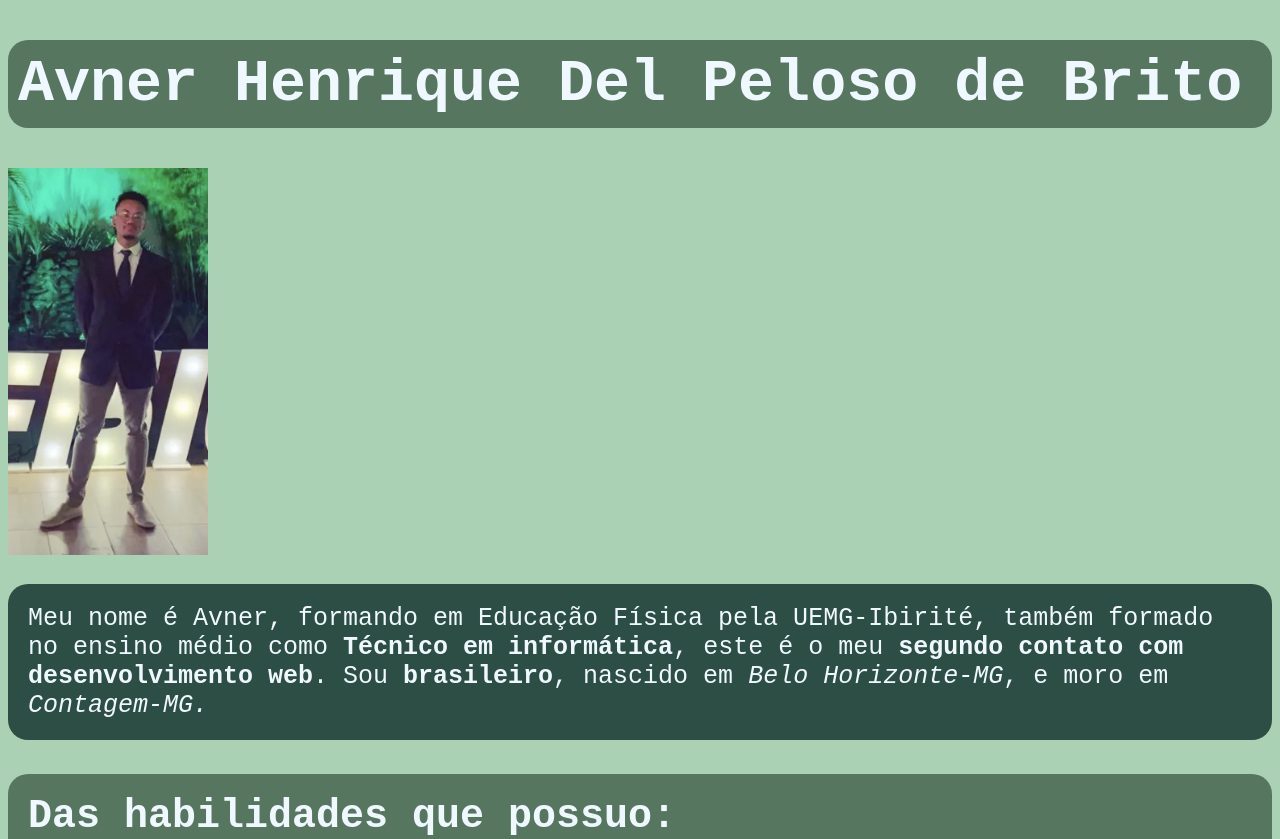
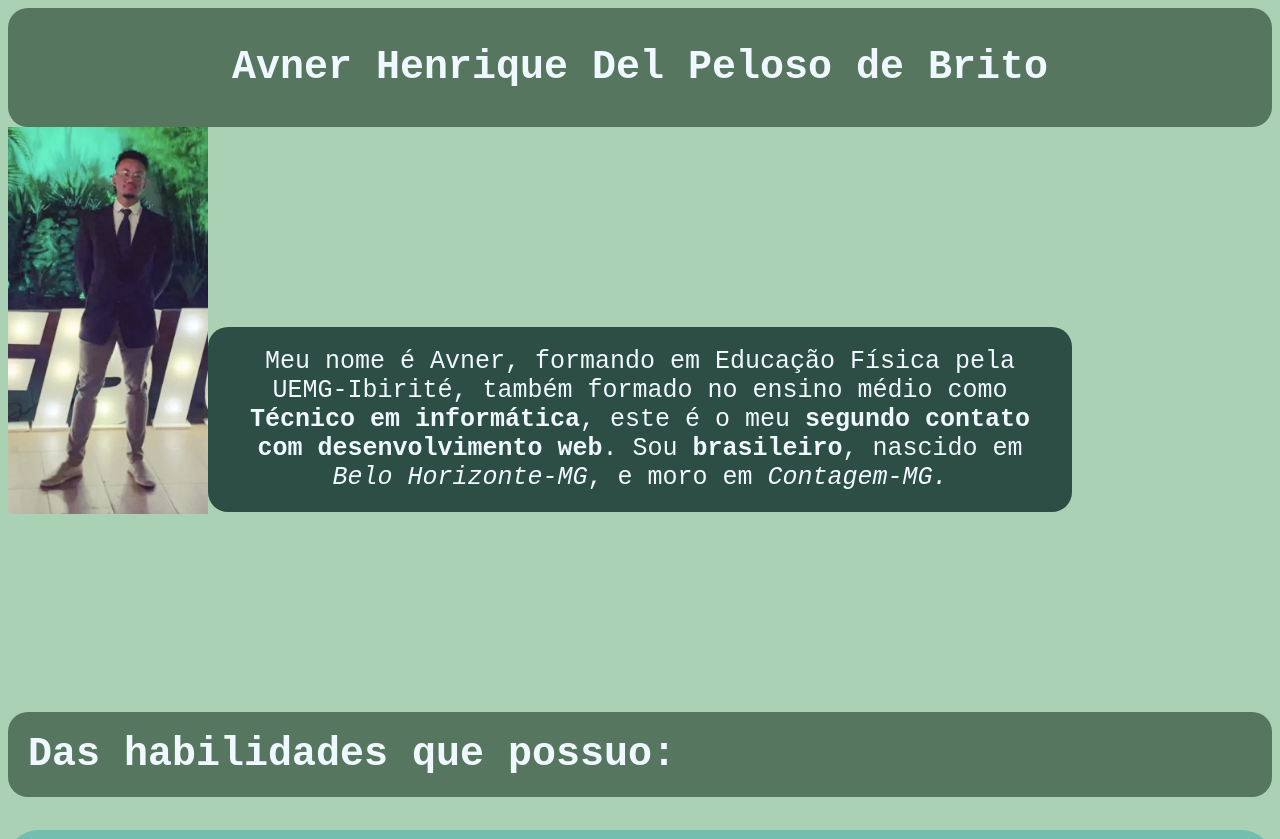
Before and after one commit to henriqueAvner/henriqueAvner.github.io, a plain HTML site: page index.html in a window 1280 px wide. Shown: the top 839 px of the page. Drawn offline with Linux system fonts and the light colour scheme.

Commit message:
colocando blocos, descrição ao lado da foto, e centralizando o nome na pagina

```diff
--- a/index.html
+++ b/index.html
@@ -8,11 +8,19 @@
     <title>Portifólio Avner</title>
 </head>
 <body>
-    <h1>Avner Henrique Del Peloso de Brito</h1>
-    <img id ="foto" src="imagem-Avner.png" width="200px" alt="Uma foto de Avner no dia da festa de formatura">
-    <p id="sobre">Meu nome é Avner, formando em Educação Física pela UEMG-Ibirité,
-        também formado no ensino médio como <strong>Técnico em informática</strong>, este é o meu <strong>segundo contato com desenvolvimento web</strong>. Sou <strong>brasileiro</strong>, nascido
+    <div class="titulo">
+        <h1>Avner Henrique Del Peloso de Brito</h1>
+    </div>
+
+    <div class="foto">
+        <img id ="foto" src="imagem-Avner.png" width="200px" alt="Uma foto de Avner no dia da festa de formatura">
+    </div>
+
+    <div class="sobre-mim">
+        <p>Meu nome é Avner, formando em Educação Física pela UEMG-Ibirité, também formado no ensino médio como <strong>Técnico em informática</strong>, este é o meu <strong>segundo contato com desenvolvimento web</strong>. Sou <strong>brasileiro</strong>, nascido
         em <em>Belo Horizonte-MG</em>, e moro em <em>Contagem-MG.</em></p>
+    </div>
+
         <h2 class="sub-titulo">Das habilidades que possuo:</h2>
         <ul class="back-lista">
             <li>Git e Github;</li>
--- a/style.css
+++ b/style.css
@@ -1,14 +1,7 @@
 body {
     background-color: #ABD1B5;
 }
-h1 {
-    font-size: 60px;
-    font-family:monospace;
-    background-color:#56765F;
-    color:aliceblue;
-    border-radius: 20px;
-    padding: 10px;
-}
+
 p {
     font-size: 25px;
     font-family: monospace;
@@ -18,6 +11,7 @@ p {
     padding: 20px;
 }
 .back-lista {
+    top: 500px;
     background-color: #74BEB0;
     font-size: 28px;
     font-family: monospace;
@@ -25,6 +19,7 @@ p {
     font-weight: bold;
     padding: 30px;
     border-radius: 30px;
+    right: 300px;
 }
 .sub-titulo{
     font-family: monospace;
@@ -38,3 +33,24 @@ a{
     font-family: monospace;
     color: aliceblue;
 }
+
+.titulo {
+    text-align: center;
+    font-size: 20px;
+    font-family:monospace;
+    background-color:#56765F;
+    color:aliceblue;
+    border-radius: 20px;
+    padding: 10px;
+}
+
+.foto {
+    float: left;
+}
+
+.sobre-mim {
+    text-align: center;
+    font-size: 10px;
+    margin: 200px;
+
+}
```
